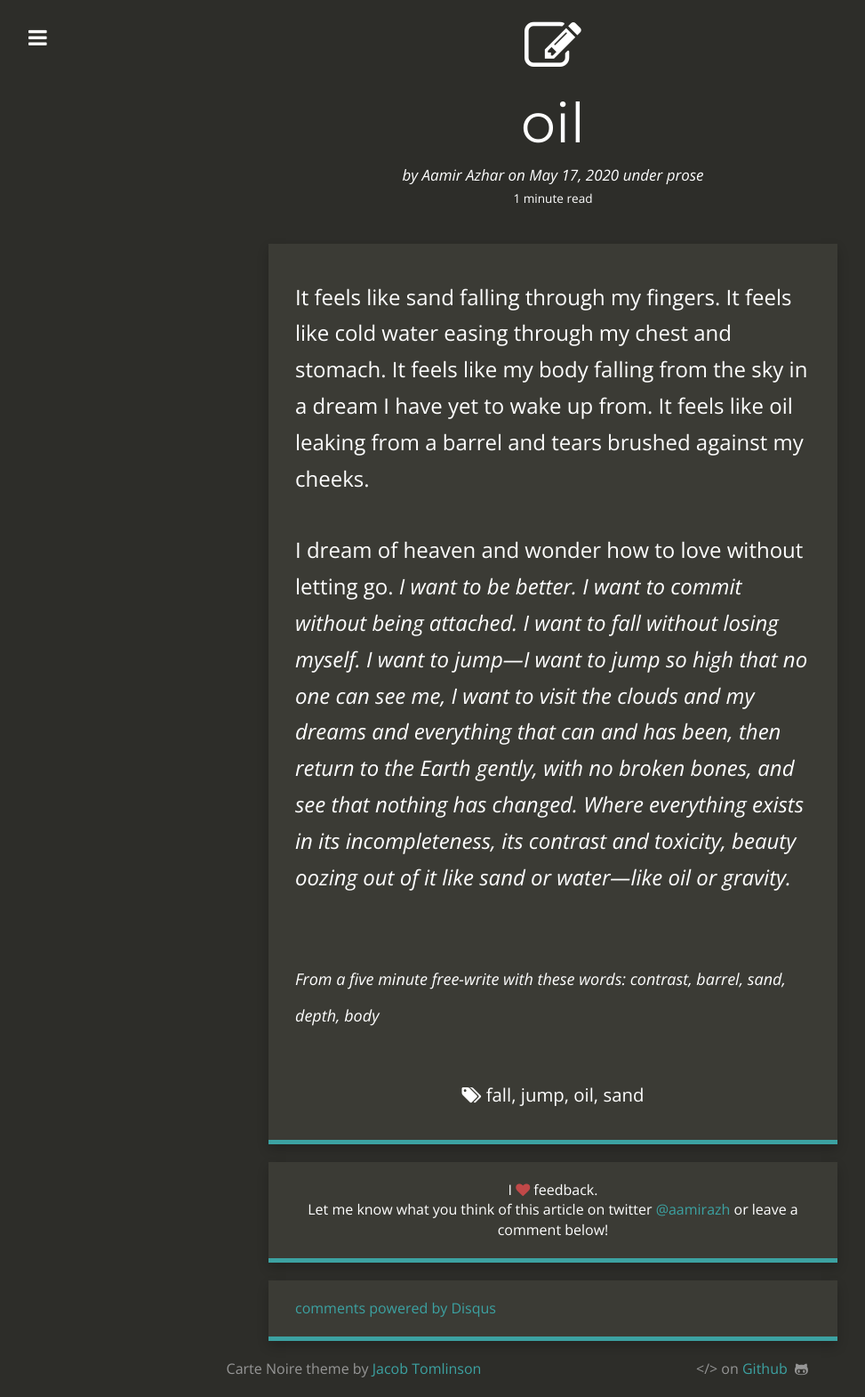
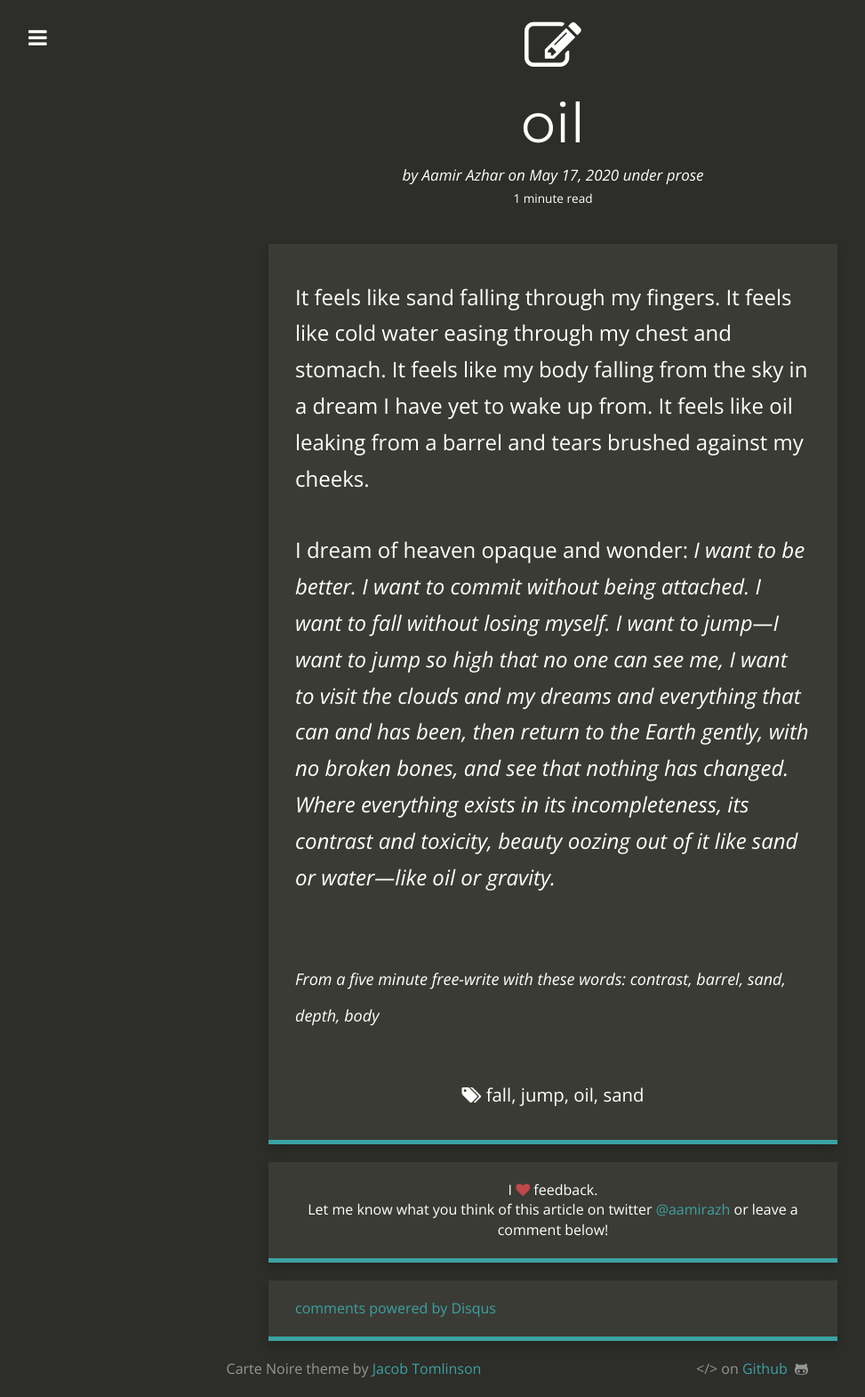
Before and after one commit to jacobtomlinson/carte-noire, a Jekyll site: the page built from _posts/2020-05-17-oil.md, in a window 1280 px wide. Shown: the whole page at 89% size, without its empty margins (18-991 px from the left). Built offline with Jekyll 4.4.1, drawn with Linux system fonts in a browser that asks for light colours; nearby versions of some CDN libraries; comment, search, counter and statistics services are not loaded.

Commit message:
Make another round of edits on oil

```diff
--- a/_posts/2020-05-17-oil.md
+++ b/_posts/2020-05-17-oil.md
@@ -14,7 +14,7 @@
 ---
 It feels like sand falling through my fingers. It feels like cold water easing through my chest and stomach. It feels like my body falling from the sky in a dream I have yet to wake up from. It feels like oil leaking from a barrel and tears brushed against my cheeks.
 
-I dream of heaven and wonder how to love without letting go. *I want to be better. I want to commit without being attached. I want to fall without losing myself. I want to jump—I want to jump so high that no one can see me, I want to visit the clouds and my dreams and everything that can and has been, then return to the Earth gently, with no broken bones, and see that nothing has changed. Where everything exists in its incompleteness, its contrast and toxicity, beauty oozing out of it like sand or water—like oil or gravity.*
+I dream of heaven opaque and wonder: *I want to be better. I want to commit without being attached. I want to fall without losing myself. I want to jump—I want to jump so high that no one can see me, I want to visit the clouds and my dreams and everything that can and has been, then return to the Earth gently, with no broken bones, and see that nothing has changed. Where everything exists in its incompleteness, its contrast and toxicity, beauty oozing out of it like sand or water—like oil or gravity.*
 
 <br>
 <sup>*From a five minute free-write with these words: contrast, barrel, sand, depth, body*</sup>
```
